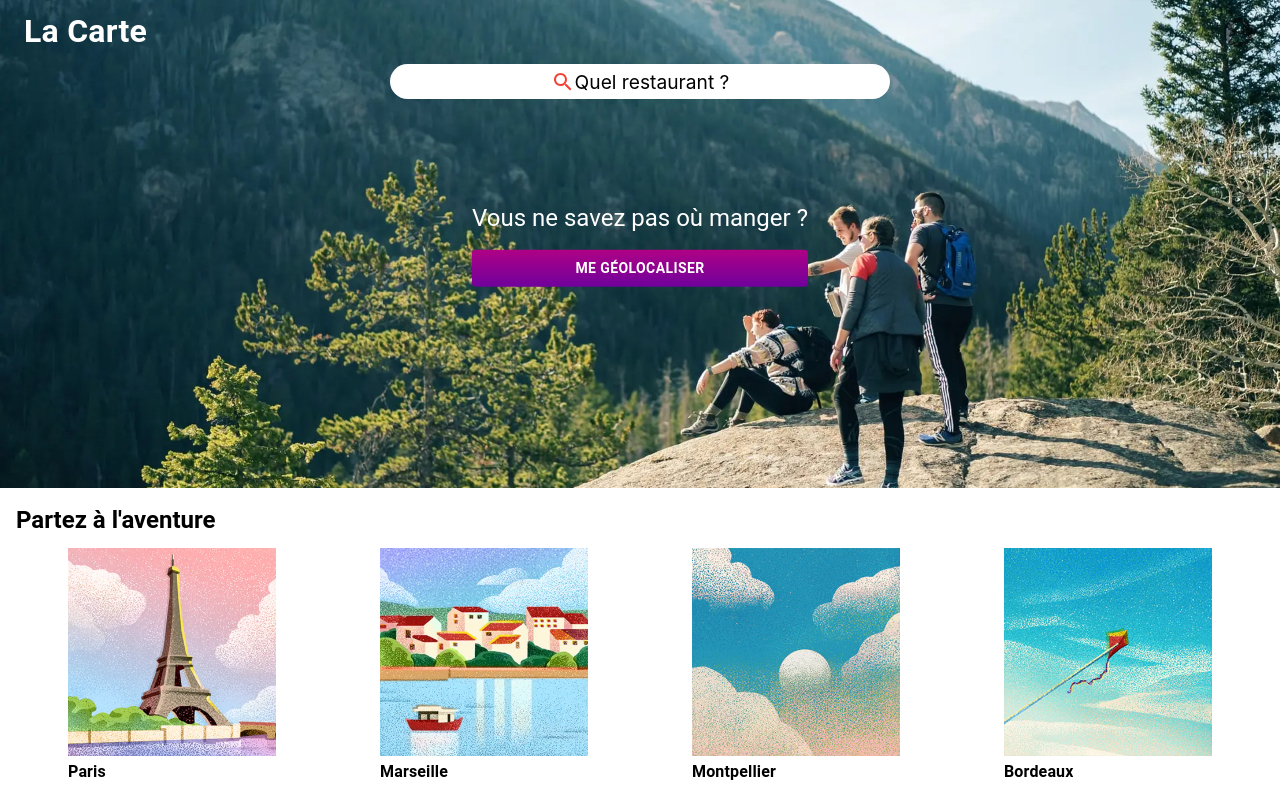
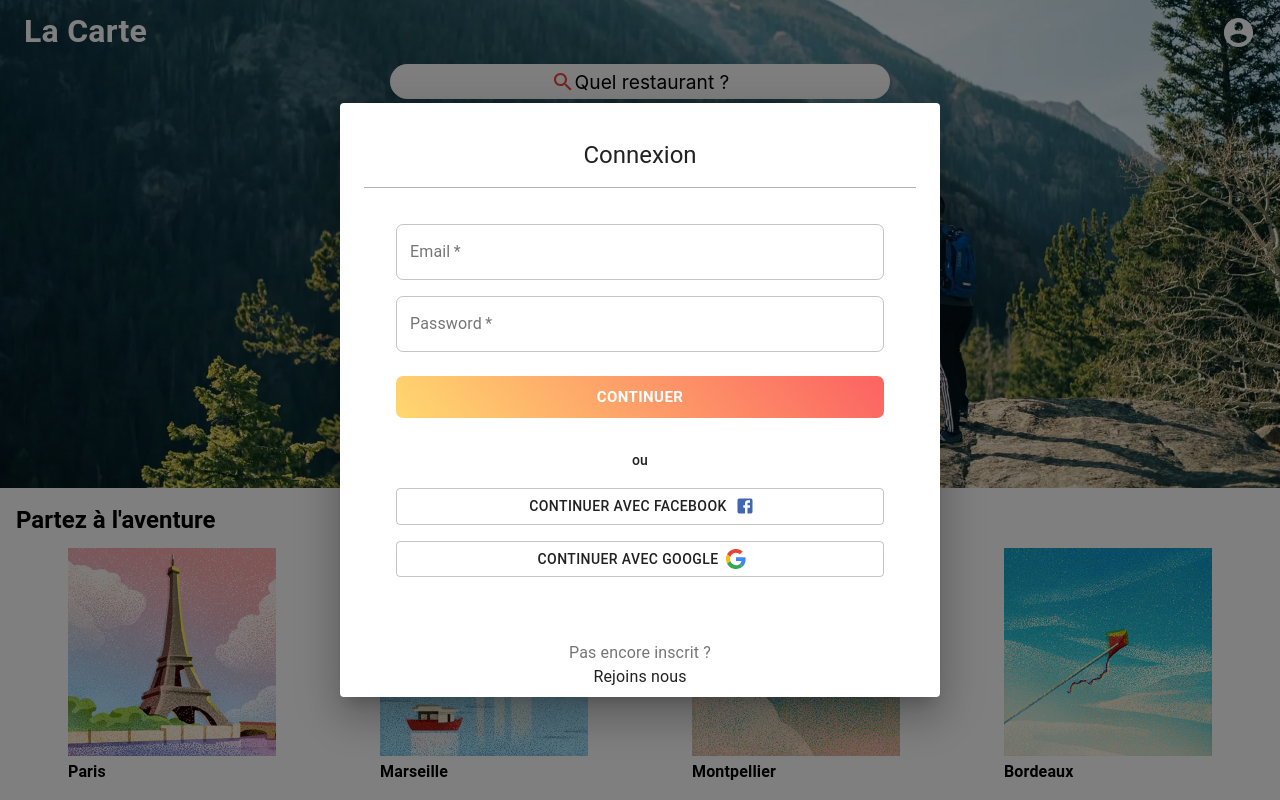
Before and after one commit to Roman-Cecile/larcarte-front, a React (Create React App) app: page / in a window 1280 px wide. Both pictures are taken after a click on the button "account of current user". Shown: the top 800 px of the page. Built offline with nearby package versions, Linux system fonts and the light colour scheme.

Commit message:
logForm > component login style desktop done

```diff
--- a/src/components/Desktop/Navbar/index.js
+++ b/src/components/Desktop/Navbar/index.js
@@ -1,28 +1,31 @@
 import React from "react";
+
+// STYLES
 import useStyles from "../../../styles/Desktop/Navbar";
-import { AppBar, Toolbar, Typography } from "@material-ui/core";
-import IconButton from "@material-ui/core/IconButton";
-import AccountCircle from "@material-ui/icons/AccountCircle";
+
+// MUI
+import {
+  AppBar,
+  Toolbar,
+  Typography,
+  IconButton,
+  Dialog,
+  DialogContent,
+} from "@material-ui/core";
+import { AccountCircle } from "@material-ui/icons";
+
+// COMPONENTS
+import LogForm from "../../LogForm";
 
 export default function PrimarySearchAppBar() {
   const classes = useStyles();
+  // Toggle dialog
+  const [open, setOpen] = React.useState(false);
 
   return (
+    <>
+      {/* .................NAVBAR................. */}
       <div className={classes.container}>
-      {/* <Typography className={classes.title} variant="h6" noWrap>
-        La Carte
-      </Typography>
-      <div className={classes.grow} />
-      <div className={classes.sectionDesktop}>
-        <IconButton
-          className={classes.iconLogin}
-          size="medium"
-          edge="end"
-          aria-label="account of current user"
-          aria-haspopup="true">
-          <AccountCircle fontSize="large" />
-        </IconButton>
-      </div> */}
         <AppBar
           position="static"
           classes={{ colorPrimary: classes.appbar }}
@@ -35,6 +38,7 @@ export default function PrimarySearchAppBar() {
             <div className={classes.grow} />
             <div className={classes.sectionDesktop}>
               <IconButton
+                onClick={() => setOpen(true)}
                 className={classes.iconLogin}
                 size="medium"
                 edge="end"
@@ -46,5 +50,15 @@ export default function PrimarySearchAppBar() {
           </Toolbar>
         </AppBar>
       </div>
+      {/* .................DIALOG LOG................. */}
+      <Dialog
+        open={open}
+        onClose={() => setOpen(false)}
+        aria-labelledby="form-dialog-login">
+        <DialogContent>
+          <LogForm />
+        </DialogContent>
+      </Dialog>
+    </>
   );
 }
--- a/src/styles/Desktop/Navbar.js
+++ b/src/styles/Desktop/Navbar.js
@@ -26,13 +26,6 @@ const useStyles = makeStyles((theme) => ({
     fontWeight: "bolder",
     fontSize: "2rem",
   },
-
-  sectionDesktop: {
-    display: "none",
-    [theme.breakpoints.up("md")]: {
-      display: "flex",
-    },
-  },
 }));
 
 export default useStyles;
```
Lines whose indentation alone changed are shown as unchanged.
